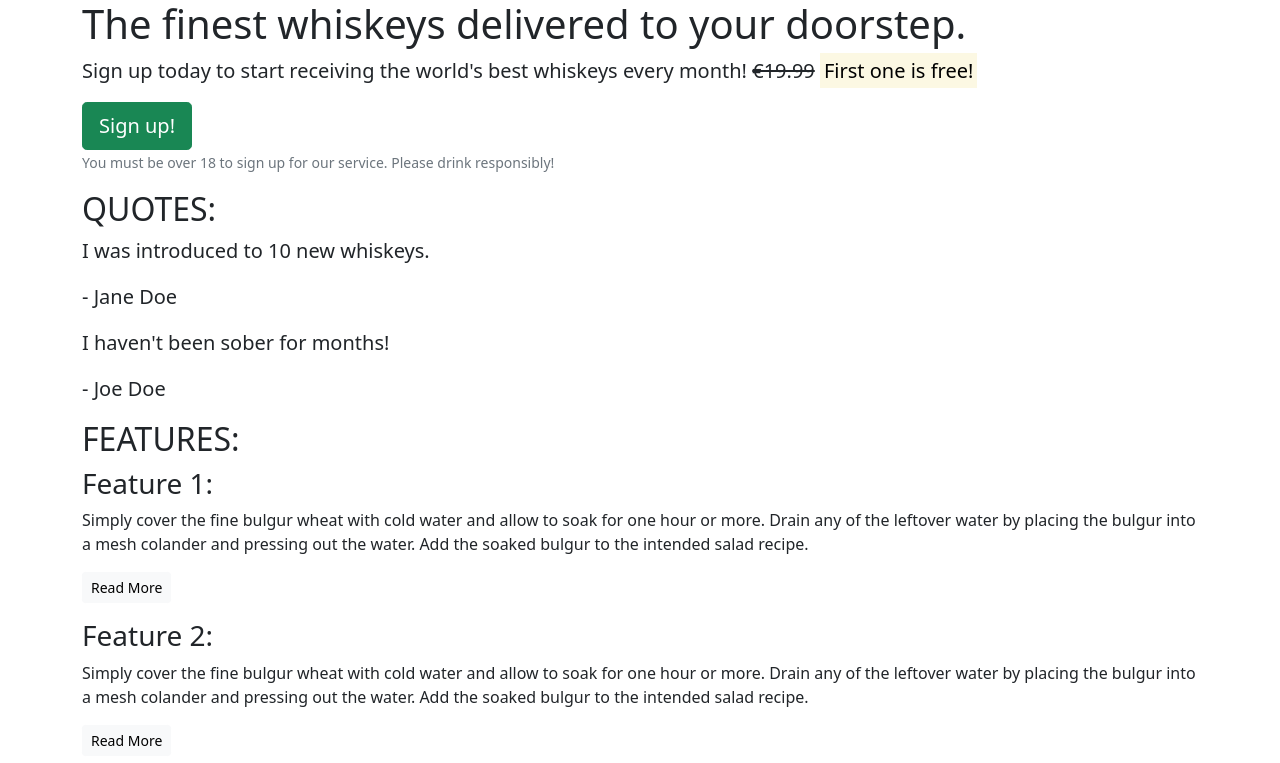
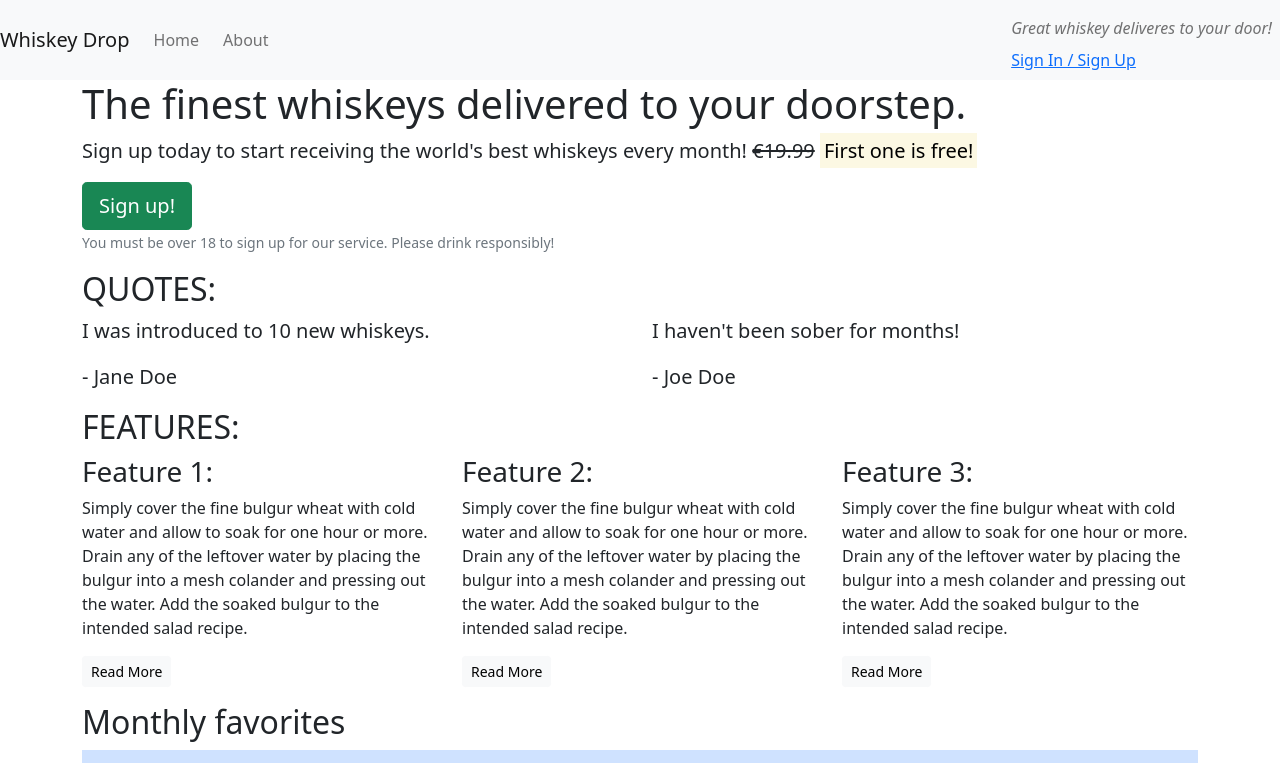
Before and after one commit to Lovely-Things/bootstrap-1, a plain HTML site: page index.html in a window 1280 px wide. Shown: the top 763 px of the page. Drawn offline with nearby package versions, Linux system fonts and the light colour scheme.

Commit message:
Added the menu

```diff
--- a/index.html
+++ b/index.html
@@ -1,53 +1,103 @@
 <!DOCTYPE html>
 <html lang="en">
+
 <head>
     <meta charset="UTF-8">
     <meta name="viewport" content="width=device-width, initial-scale=1.0">
     <title>Whiskey drop | Taste a new whiskey every month</title>
-    <link href="https://cdn.jsdelivr.net/npm/bootstrap@5.0.0-beta2/dist/css/bootstrap.min.css" rel="stylesheet" integrity="sha384-BmbxuPwQa2lc/FVzBcNJ7UAyJxM6wuqIj61tLrc4wSX0szH/Ev+nYRRuWlolflfl" crossorigin="anonymous">
-<script src="https://cdn.jsdelivr.net/npm/bootstrap@5.0.0-beta2/dist/js/bootstrap.bundle.min.js" integrity="sha384-b5kHyXgcpbZJO/tY9Ul7kGkf1S0CWuKcCD38l8YkeH8z8QjE0GmW1gYU5S9FOnJ0" crossorigin="anonymous"></script>
+    <link href="https://cdn.jsdelivr.net/npm/bootstrap@5.0.0-beta2/dist/css/bootstrap.min.css" rel="stylesheet"
+        integrity="sha384-BmbxuPwQa2lc/FVzBcNJ7UAyJxM6wuqIj61tLrc4wSX0szH/Ev+nYRRuWlolflfl" crossorigin="anonymous">
+    <script src="https://cdn.jsdelivr.net/npm/bootstrap@5.0.0-beta2/dist/js/bootstrap.bundle.min.js"
+        integrity="sha384-b5kHyXgcpbZJO/tY9Ul7kGkf1S0CWuKcCD38l8YkeH8z8QjE0GmW1gYU5S9FOnJ0"
+        crossorigin="anonymous"></script>
 </head>
+
 <body>
+    <nav class="navbar navbar-light bg-light navbar-expand-sm">
+        <a href="/" class="navbar-brand">Whiskey Drop</a>
+        <ul class="navbar-nav me-auto">
+            <li class="active nav-item me-2"><a class="nav-link" href="/">Home</a></li>
+            <li class="nav-item me-2"><a class="nav-link" href="/about">About</a></li>
+            <li class="nav-item me-2 d-block d-sm-none"><a class="nav-link" href="/login">Sign In / Sign Up</a></li>
+        </ul>
+        <div class="d-none d-md-block">
+            <p class="navbar-text my-auto me-2"><i>Great whiskey deliveres to your door!</i></p>
+            <a href="/login">Sign In / Sign Up</a>
+        </div>
+    </nav>
     <article class="container">
-        <section class="callout">
+        <div class="row">
+            <div class="col-12">
+                <section class="callout .bg-light .display-2">
                     <h1>The finest whiskeys delivered to your doorstep.</h1>
-            <p class="lead">Sign up today to start receiving the world's best whiskeys every month! <s>€19.99</s> <strong><mark>First one is free!</mark></strong></p>
+                    <p class="lead">Sign up today to start receiving the world's best whiskeys every month!
+                        <s>€19.99</s>
+                        <strong><mark>First one is free!</mark></strong></p>
                     <button class="btn btn-success btn-lg">Sign up!</button>
+                    <p class="text-muted"><small>You must be over 18 to sign up for our service. Please drink
+                            responsibly!</small></p>
                 </section>
-        <p class="text-muted"><small>You must be over 18 to sign up for our service. Please drink responsibly!</small></p>
+            </div>
+        </div>
+
         <section class="quotes">
+            <div class="row">
+                <div class="col-12">
                     <h2 class="text-uppercase">Quotes:</h2>
+                </div>
+            </div>
+            <div class="row">
+                <div class="col-12 col-md-6">
                     <blockquote class="blockquote">
                         <p>I was introduced to 10 new whiskeys.</p>
                         <p>- Jane Doe</p>
                     </blockquote>
+                </div>
+                <div class="col-12 col-md-6">
                     <blockquote class="blockquote">
                         <p>I haven't been sober for months!</p>
                         <p>- Joe Doe</p>
                     </blockquote>
+                </div>
+            </div>
         </section>
         <section class="features">
+            <div class="row">
+                <div class="col-12">
                     <h2 class="text-uppercase">Features:</h2>
-            <div class="features">
+                </div>
+            </div>
+
+            <div class="row">
+                <div class="col-12 col-md-6 col-lg-4">
+                    <div class="feature">
                         <h3>Feature 1:</h3>
                         <p>Simply cover the fine bulgur wheat with cold water and allow to soak for one hour or more.
-    Drain any of the leftover water by placing the bulgur into a mesh colander and pressing out the water.
+                            Drain any of the leftover water by placing the bulgur into a mesh colander and pressing out
+                            the
+                            water.
                             Add the soaked bulgur to the intended salad recipe.</p>
                         <p><a class="btn btn-sm btn-light" href="">Read More</a></p>
                     </div>
-            <div class="features">
+                </div>
+                <div class="col-12 col-md-6 col-lg-4">
+                    <div class="feature">
                         <h3>Feature 2:</h3>
                         <p>Simply cover the fine bulgur wheat with cold water and allow to soak for one hour or more.
-    Drain any of the leftover water by placing the bulgur into a mesh colander and pressing out the water.
-    Add the soaked bulgur to the intended salad recipe.</p>
+                            Drain any of the leftover water by placing the bulgur into a mesh colander and pressing out
+                            the water. Add the soaked bulgur to the intended salad recipe.</p>
                         <p><a class="btn btn-sm btn-light" href="">Read More</a></p>
                     </div>
+                </div>
+                <div class="col-12 d-md-none d-lg-block col-lg-4">
                     <div class="features">
                         <h3>Feature 3:</h3>
                         <p>Simply cover the fine bulgur wheat with cold water and allow to soak for one hour or more.
-    Drain any of the leftover water by placing the bulgur into a mesh colander and pressing out the water.
-    Add the soaked bulgur to the intended salad recipe.</p>
+                            Drain any of the leftover water by placing the bulgur into a mesh colander and pressing out
+                            the water. Add the soaked bulgur to the intended salad recipe.</p>
                         <p><a class="btn btn-sm btn-light" href="">Read More</a></p>
+                    </div>
+                </div>
             </div>
         </section>
         <section>
@@ -91,4 +141,5 @@
         </section>
     </article>
 </body>
+
 </html>
```
Also changed, not shown: 1 other file. Lines whose indentation alone changed are shown as unchanged.
